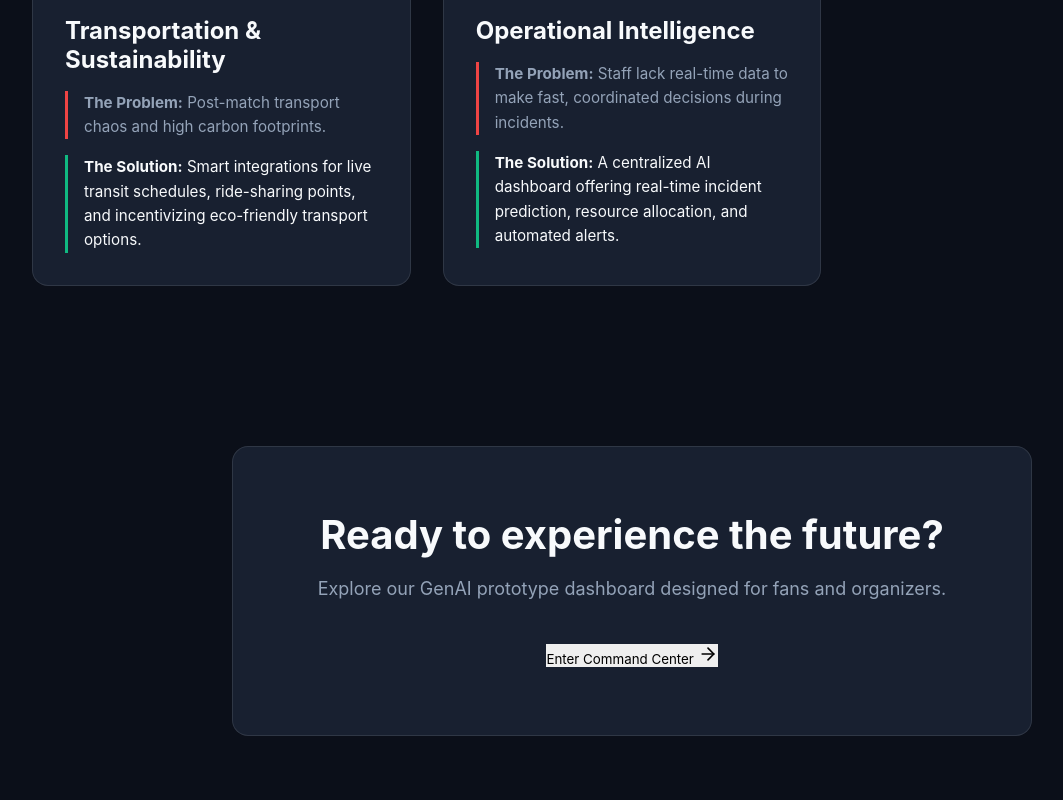
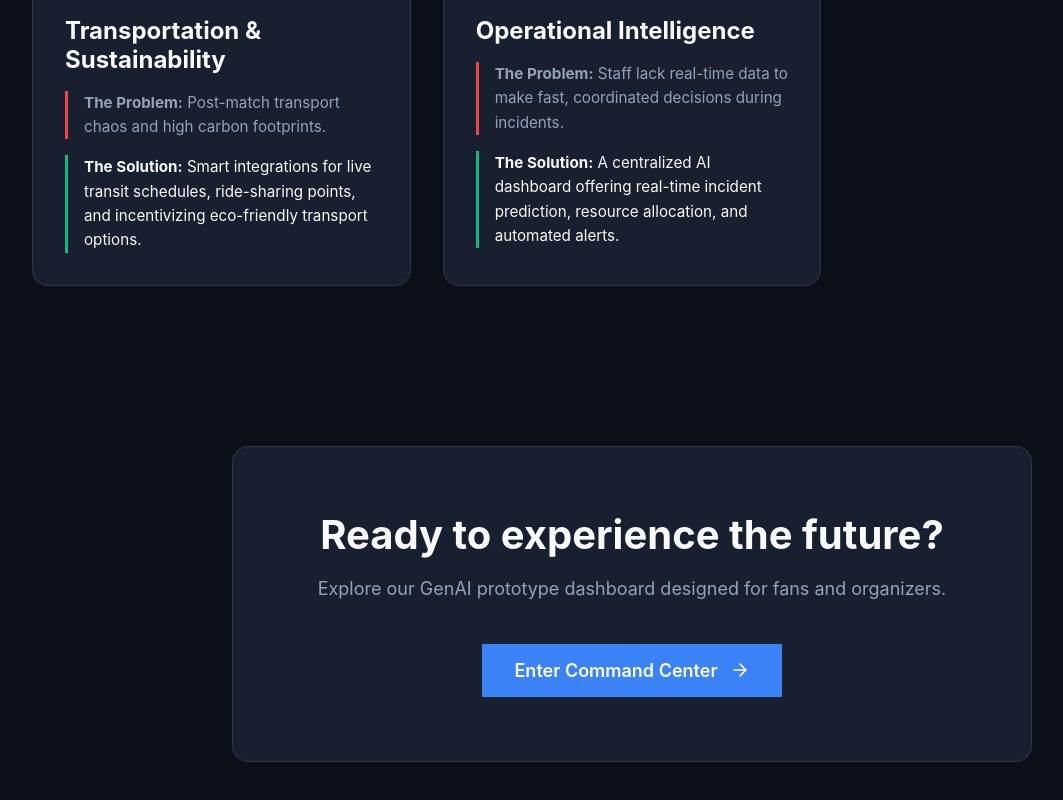
Before and after one commit to reet-9944/smart_stadium, a React (Vite) app: page / in a window 1280 px wide. Shown: the part 1622-2422 px from the top of the page, without its empty margins (8-1071 px from the left). Built offline with nearby package versions, Linux system fonts and the light colour scheme.

Commit message:
Fix CTA button CSS class to restore premium styling

```diff
--- a/src/components/LandingPage.jsx
+++ b/src/components/LandingPage.jsx
@@ -115,7 +115,7 @@ const LandingPage = ({ onLaunch }) => {
         <div className="cta-content glass-panel">
           <h2>Ready to experience the future?</h2>
           <p>Explore our GenAI prototype dashboard designed for fans and organizers.</p>
-          <button className="cta-button primary" onClick={onLaunch}>
+          <button className="launch-btn primary" onClick={onLaunch}>
             Enter Command Center <ArrowRight size={20} />
           </button>
         </div>
```
